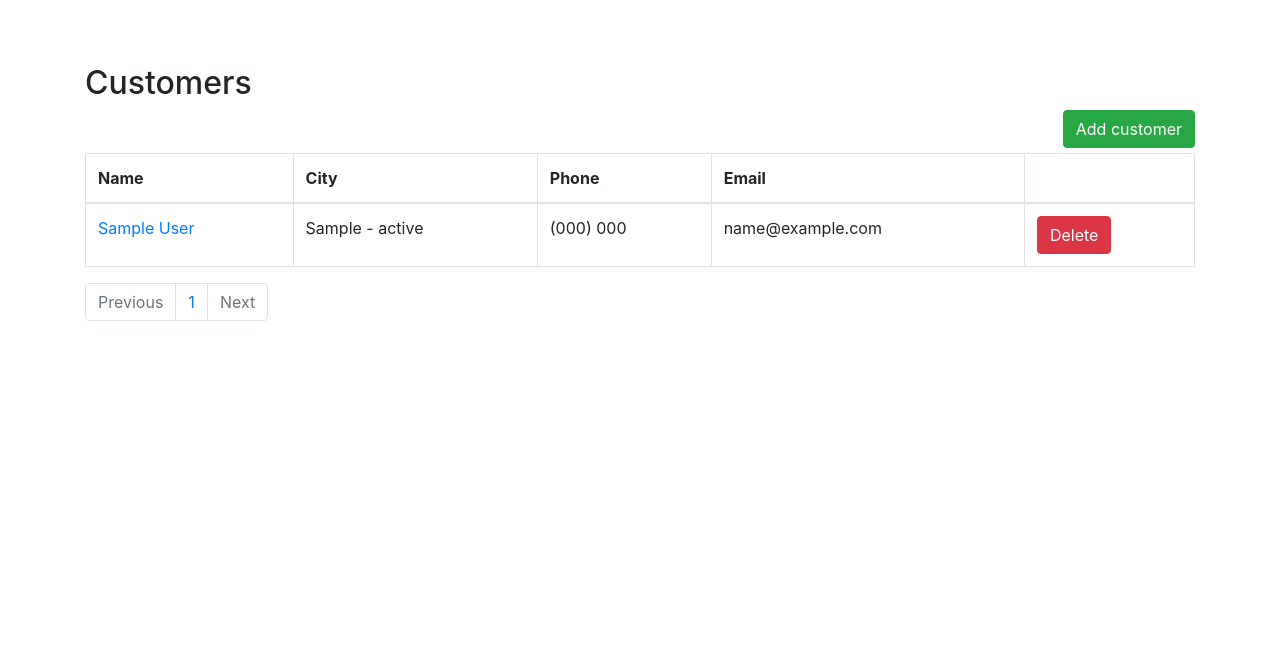
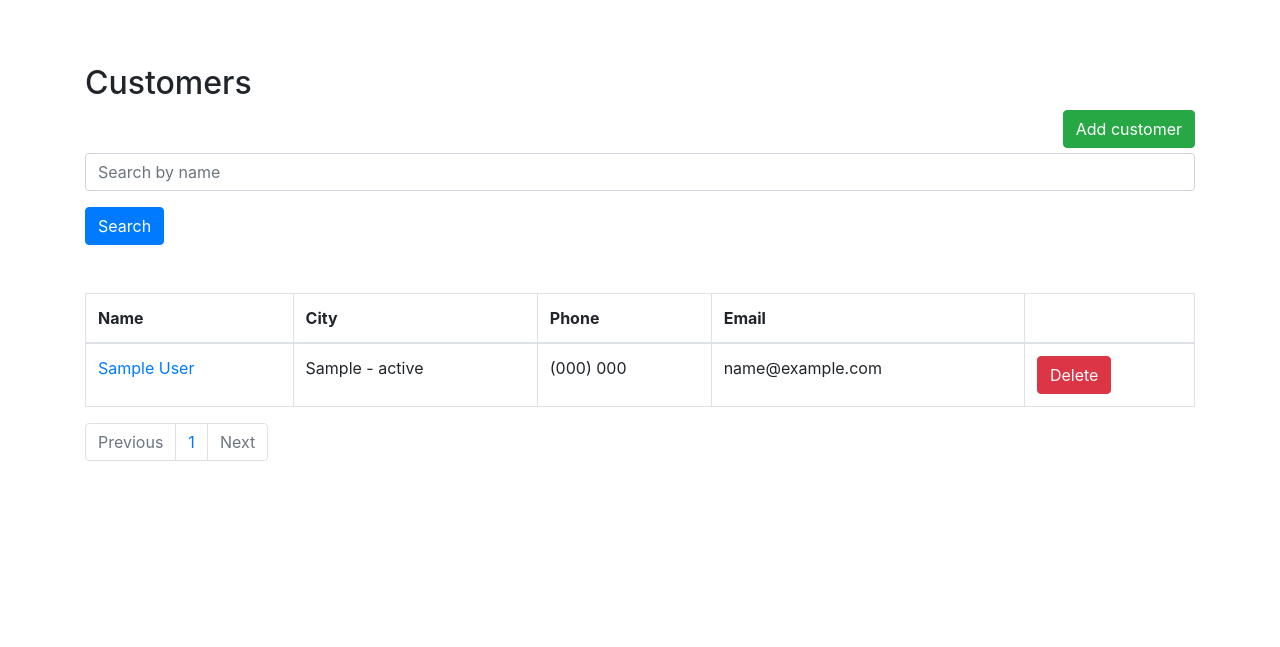
Before and after one commit to vitoriarntrindade/crm_django, a Django app: page /customer/list/ in a window 1280 px wide. Shown: the part 56-703 px from the top of the page. Run offline with Django 5.2, Linux system fonts and the light colour scheme; tables that the repository leaves empty hold one stand-in row (values such as "Sample post").

Commit message:
add search

```diff
--- a/crm/customer/templates/customer/customer_list.html
+++ b/crm/customer/templates/customer/customer_list.html
@@ -12,7 +12,14 @@
         </button>
     </a>
 
-    <table class="table table-bordered">
+    <form>
+        <div class="form-group">
+            <input class="form-control" type="text" name="name" placeholder="Search by name">
+        </div>
+        <button type="submit" class="btn btn-primary">Search</button>
+    </form>
+
+    <table class="table table-bordered mt-5">
         <thead>
             <tr>
                 <th>Name</th>
--- a/crm/customer/views.py
+++ b/crm/customer/views.py
@@ -7,13 +7,23 @@ from django.views.generic import (ListView,
 from .forms import CustomerForm
 from .models import Customer
 from django.urls import reverse
+from django.db.models import Q
 
 
 class CustomerListView(ListView):
     template_name = "customer/customer_list.html"
     model = Customer
-    queryset = Customer.objects.all()
-    paginate_by = 5
+    paginate_by = 1
+
+    def get_queryset(self):
+        name = self.request.GET.get('name')
+        if name:
+            object_list = self.model.objects.filter(
+                Q(first_name__icontains=name) | Q(last_name__icontains=name)
+            )
+        else:
+            object_list = self.model.objects.all()
+        return object_list
 
 
 class CustomerCreateView(CreateView):
```
